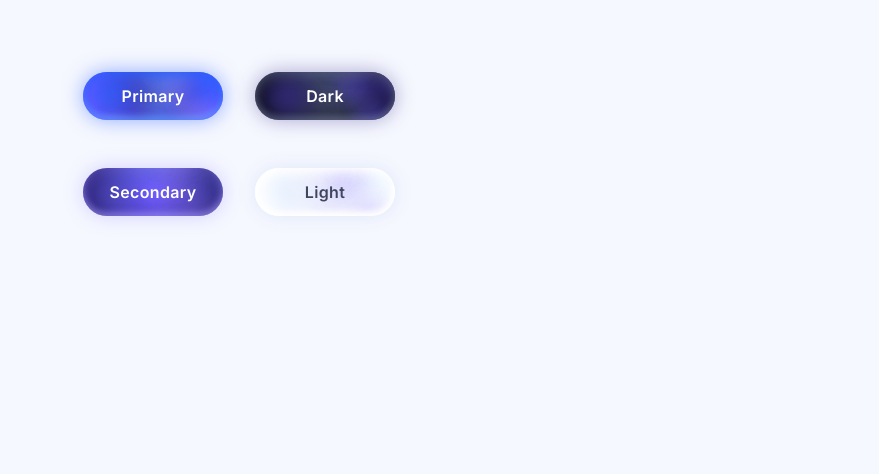
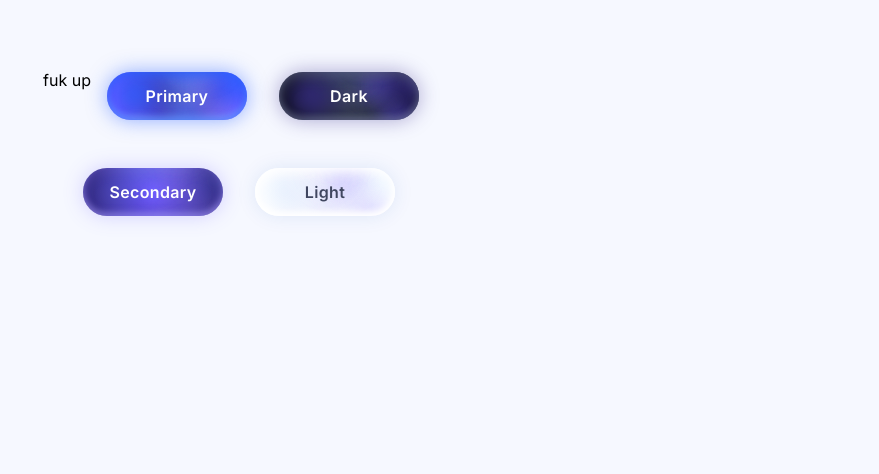
Before and after one commit to Matousik/background-generator, a plain HTML site: page index.html in a window 1280 px wide. Shown: the part 256-730 px from the top of the page, without its empty margins (401-1280 px from the left). Drawn offline with nearby package versions, Linux system fonts and the light colour scheme.

Commit message:
changing text

```diff
--- a/index.html
+++ b/index.html
@@ -10,6 +10,7 @@
 <body>
 <!-- partial:index.partial.html -->
 <div class="grid">
+    <h1>fuk up</h1>
 
     <button class="colorful-button">
         <div class="wrapper">
```
